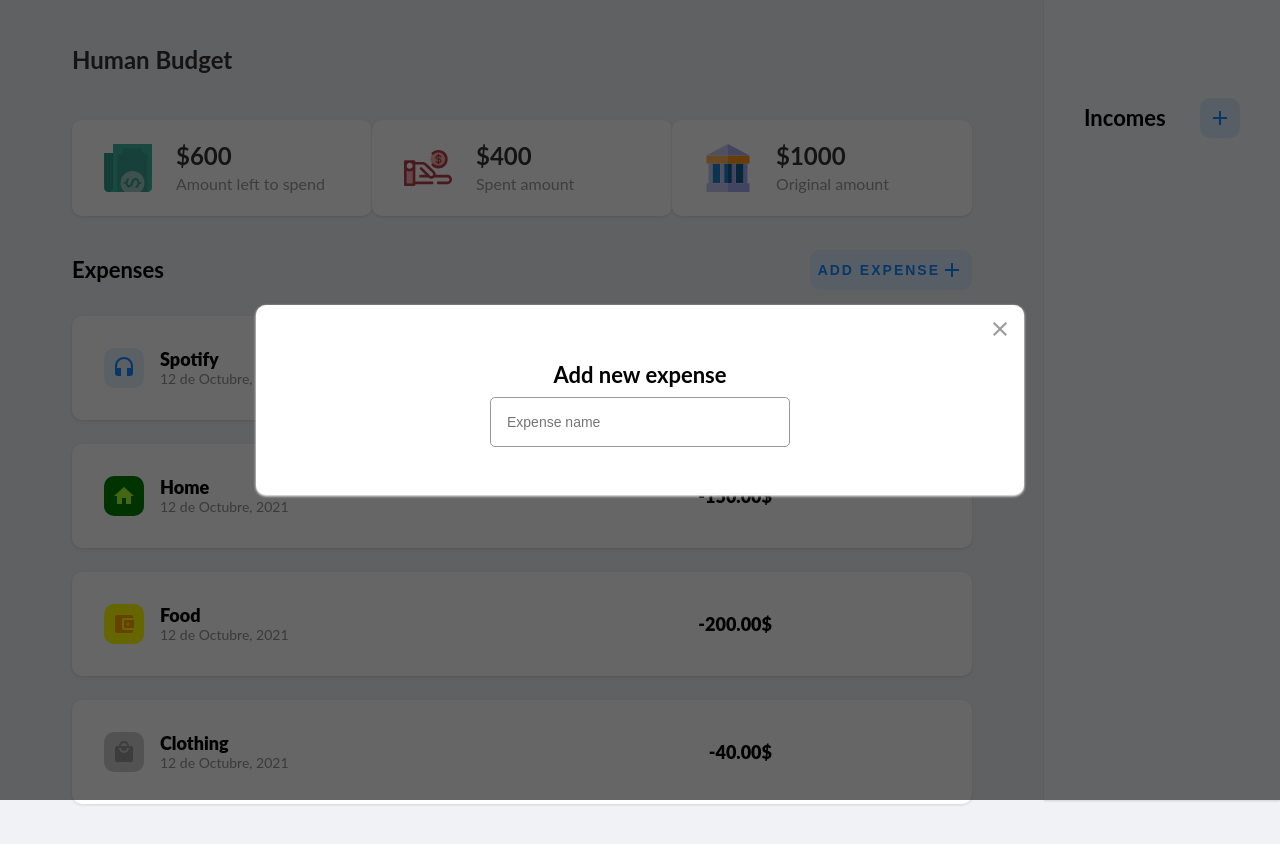
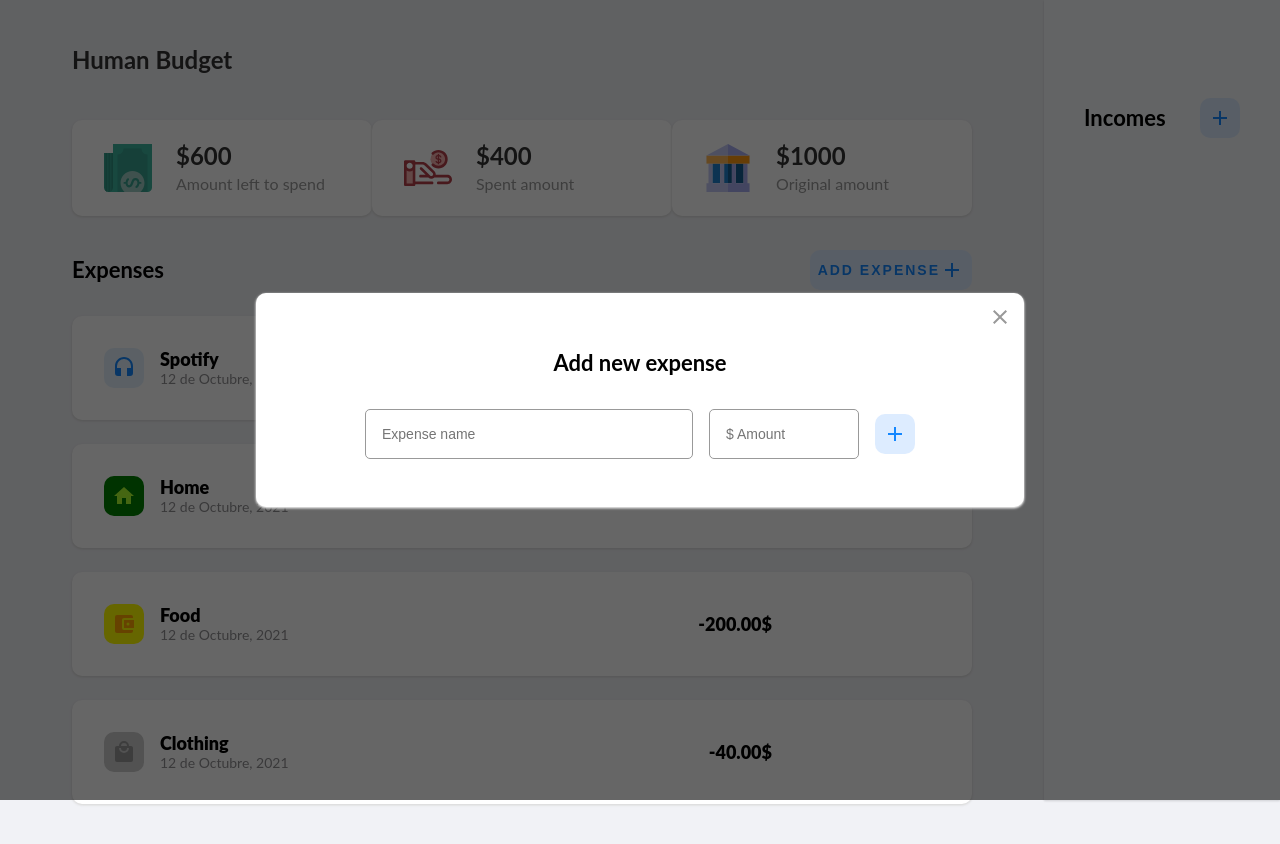
Before and after one commit to AlbaCasas/human-budget, a React (Create React App) app: page / in a window 1280 px wide. Shown: the top 844 px of the page. Built offline with nearby package versions, Linux system fonts and the light colour scheme; the HTML template or start-up script is replaced by a standard one.

Commit message:
Add amount Input and submit button

```diff
--- a/src/components/Button/Button.jsx
+++ b/src/components/Button/Button.jsx
@@ -3,8 +3,8 @@ import { getClassName } from "./utils";
 import "./Button.css";
 
 const Button = (props) => {
-    return <button className={getClassName(props.variant)}>
-        {props.text}
+    return <button className={`${getClassName(props.variant)} ${props.className}`}>
+        {props.children}
         <Icon icon={props.icon} />
     </button>
 }
--- /dev/null
+++ b/src/components/CreateExpenseModal/CreateExpenseModal.css
@@ -0,0 +1,24 @@
+.expense-modal__form {
+    margin-top: 24px;
+    display: flex;
+    align-items: center;
+    width: 550px;
+}
+
+.expense-modal__input:not(:last-child) {
+    margin-right: 16px;
+}
+
+.expense-modal__input--name {
+    flex-grow: 1;
+}
+
+.expense-modal__input--amount {
+    width: 150px;
+}
+
+.expense-modal {
+    display: flex;
+    align-items: center;
+    flex-direction: column;
+}
--- a/src/components/CreateExpenseModal/CreateExpenseModal.jsx
+++ b/src/components/CreateExpenseModal/CreateExpenseModal.jsx
@@ -1,11 +1,17 @@
 import Modal from "../Modal";
 import Title from "../Title";
 import Input from "../Input";
+import Button from "../Button";
+import "./CreateExpenseModal.css";
 
 const CreateExpenseModal = () => {
-    return <Modal>
+    return <Modal className="expense-modal">
         <Title>Add new expense</Title>
-        <Input placeholder="Expense name"/>
+        <div className="expense-modal__form">
+            <Input className="expense-modal__input expense-modal__input--name" placeholder="Expense name"/>
+            <Input className="expense-modal__input expense-modal__input--amount" placeholder="$ Amount" type="number"/>
+            <Button variant="default" icon="plus"/>
+        </div>
     </Modal>
 }
 
--- a/src/components/Input/Input.css
+++ b/src/components/Input/Input.css
@@ -3,5 +3,4 @@
     border-radius: 5px;
     padding: 16px;
     font-size: 14px;
-    min-width: 300px;
 }
--- a/src/components/Input/Input.jsx
+++ b/src/components/Input/Input.jsx
@@ -1,7 +1,7 @@
 import "./Input.css";
 
 const Input = (props) => {
-    return <input type={props.type} className="input" placeholder={props.placeholder}/>
+    return <input type={props.type} className={`input ${props.className}`} placeholder={props.placeholder}/>
 }
 
 export default Input;
--- a/src/components/Modal/Modal.jsx
+++ b/src/components/Modal/Modal.jsx
@@ -4,7 +4,7 @@ import "./Modal.css";
 const Modal = (props) => {
     return <>
         <div className="backdrop"/>
-        <div className="modal">
+        <div className={`modal ${props.className}`}>
             <button className="modal__close">
                 <Icon icon="close"/>
             </button>
--- a/src/pages/App.js
+++ b/src/pages/App.js
@@ -21,7 +21,7 @@ function App() {
         </div>
         <div className="app__cta">
           <Title>Expenses</Title>
-          <Button icon="plus" variant="default" text="Add Expense"/>
+          <Button icon="plus" variant="default">Add Expense</Button>
         </div>
         <ExpenseCard title="Spotify" date="12 de Octubre, 2021" amount="-10.00$" icon="music" color="blue"/>
         <ExpenseCard title="Home" date="12 de Octubre, 2021" amount="-150.00$" icon="home" color="green"/>
```
